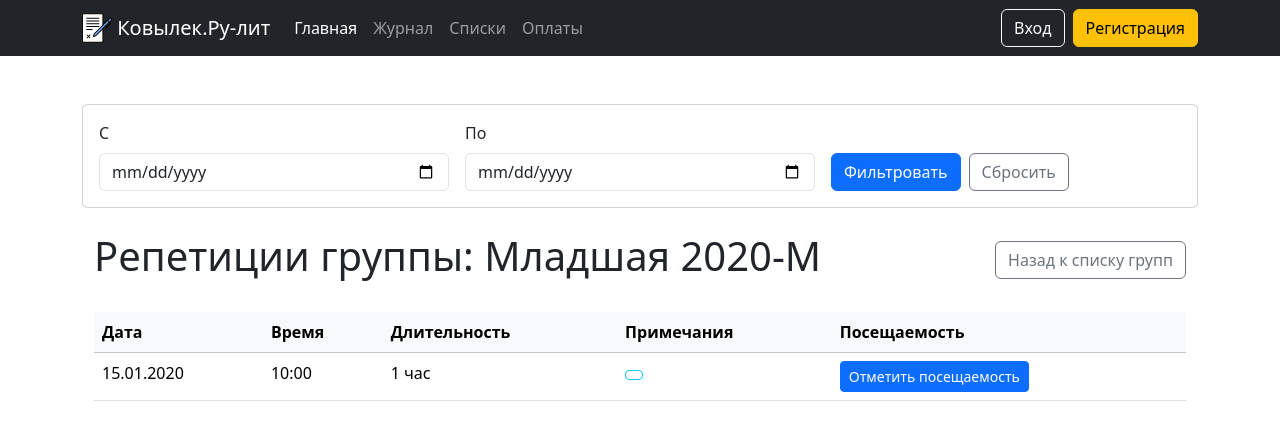
After one commit to GeeMoowy/DB_Kovylek_prod, a Django app: page /attendance/repetition_list/1 in a window 1280 px wide. The commit adds this page. Shown: the top 440 px of the page. Run offline with Django 5.2, Linux system fonts and the light colour scheme; tables that the repository leaves empty hold one stand-in row (values such as "Sample post"); some libraries are stand-ins or nearby versions.

Commit message:
modify HomeView

```diff
--- /dev/null
+++ b/attendance/templates/attendance/repetition_list.html
@@ -0,0 +1,116 @@
+{% extends 'attendance/base.html' %}
+
+{% block title %}Домашняя посещаемости{% endblock %}
+
+{% load static %}
+
+{% block content %}
+<div class="card mb-4">
+    <div class="card-body">
+        <form method="get" class="row g-3">
+            <div class="col-md-4">
+                <label for="date_from" class="form-label">С</label>
+                <input type="date" class="form-control" id="date_from" name="date_from">
+            </div>
+            <div class="col-md-4">
+                <label for="date_to" class="form-label">По</label>
+                <input type="date" class="form-control" id="date_to" name="date_to">
+            </div>
+            <div class="col-md-4 d-flex align-items-end">
+                <button type="submit" class="btn btn-primary">Фильтровать</button>
+                <a href="?" class="btn btn-outline-secondary ms-2">Сбросить</a>
+            </div>
+        </form>
+    </div>
+</div>
+<div class="container mt-4">
+    <div class="d-flex justify-content-between align-items-center mb-4">
+        <h1>Репетиции группы: {{ group }}</h1>
+        <a href="{% url 'attendance:home' %}" class="btn btn-outline-secondary">Назад к списку групп</a>
+    </div>
+
+    {% if repetitions %}
+    <div class="table-responsive">
+        <table class="table table-hover">
+            <thead class="table-light">
+                <tr>
+                    <th>Дата</th>
+                    <th>Время</th>
+                    <th>Длительность</th>
+                    <th>Примечания</th>
+                    <th>Посещаемость</th>
+                </tr>
+            </thead>
+            <tbody>
+                {% for repetition in repetitions %}
+                <tr>
+                    <td>{{ repetition.date|date:"d.m.Y" }}</td>
+                    <td>{{ repetition.start_time|time:"H:i" }}</td>
+                    <td>{{ repetition.get_duration_display }}</td>
+                    <td>
+                        {% if repetition.notes %}
+                        <button class="btn btn-sm btn-outline-info" data-bs-toggle="tooltip"
+                                title="{{ repetition.notes }}">
+                            <i class="bi bi-info-circle"></i>
+                        </button>
+                        {% endif %}
+                    </td>
+                    <td>
+                        <a class="btn btn-sm btn-primary">
+                            Отметить посещаемость
+                        </a>
+                    </td>
+                </tr>
+                {% endfor %}
+            </tbody>
+        </table>
+        {% if is_paginated %}
+            <nav aria-label="Page navigation">
+                <ul class="pagination justify-content-center mt-4">
+                    {% if page_obj.has_previous %}
+                        <li class="page-item">
+                            <a class="page-link" href="?page={{ page_obj.previous_page_number }}">&laquo;</a>
+                        </li>
+                    {% endif %}
+                    {% for num in page_obj.paginator.page_range %}
+                        <li class="page-item {% if page_obj.number == num %}active{% endif %}">
+                            <a class="page-link" href="?page={{ num }}">{{ num }}</a>
+                        </li>
+                    {% endfor %}
+                    {% if page_obj.has_next %}
+                        <li class="page-item">
+                            <a class="page-link" href="?page={{ page_obj.next_page_number }}">&raquo;</a>
+                        </li>
+                    {% endif %}
+                </ul>
+            </nav>
+        {% endif %}
+    </div>
+    {% else %}
+    <div class="alert alert-info">
+        Нет запланированных репетиций для этой группы
+    </div>
+    {% endif %}
+</div>
+
+<script>
+// Активируем всплывающие подсказки после загрузки DOM
+document.addEventListener('DOMContentLoaded', function() {
+    // Инициализация tooltips
+    const tooltips = document.querySelectorAll('[data-bs-toggle="tooltip"]');
+    tooltips.forEach(tooltip => {
+        new bootstrap.Tooltip(tooltip);
+    });
+});
+</script>
+
+<style>
+    /* Стили для таблицы */
+    .table-hover tbody tr:hover {
+        background-color: rgba(0, 123, 255, 0.05);
+    }
+    th {
+        white-space: nowrap;
+    }
+</style>
+{% endblock %}
--- a/attendance/urls.py
+++ b/attendance/urls.py
@@ -1,11 +1,12 @@
 from django.urls import path
 
 from attendance.apps import AttendanceConfig
-from attendance.views import HomeView
+from attendance.views import HomeView, RepetitionListView
 
 
 app_name = AttendanceConfig.name
 
 urlpatterns=[
-    path('home/', HomeView.as_view(), name='home'),
+    path('', HomeView.as_view(), name='home'),
+    path('repetition_list/<int:pk>', RepetitionListView.as_view(), name='repetition_list')
 ]
--- a/attendance/views.py
+++ b/attendance/views.py
@@ -1,7 +1,63 @@
-from django.views.generic import TemplateView
+from datetime import date
+from django.views.generic import ListView
+from django.db.models import Count, Q
+
+from attendance.models import Repetition
+from students.models import Group
 
 
-class HomeView(TemplateView):
+class HomeView(ListView):
     """Контроллер главной страницы"""
 
+    model = Group
     template_name = 'attendance/home.html'
+    context_object_name = 'groups'
+
+    def get_queryset(self):
+        """  """
+        today = date.today()
+        # Определяем текущий учебный год
+        if today.month >= 6:
+            start_date = date(today.year, 6, 1)
+            end_date = date(today.year + 1, 5, 31)
+        else:
+            start_date = date(today.year - 1, 6, 1)
+            end_date = date(today.year, 5, 31)
+        return Group.objects.filter(is_active=True).prefetch_related('students').annotate(
+            current_year_repetitions=Count(
+                'repetition',
+                filter=Q(
+                    repetition__date__gte=start_date,
+                    repetition__date__lte=end_date
+                )
+            )
+        )
+
+
+class RepetitionListView(ListView):
+    """  """
+
+    template_name = 'repetition_list.html'
+    context_object_name = 'repetitions'
+    paginate_by = 10
+
+    def get_queryset(self):
+        group_id = self.kwargs['pk']
+        queryset = Repetition.objects.filter(group_id=group_id)
+
+        # Фильтрация по дате (если переданы параметры)
+        date_from = self.request.GET.get('date_from')
+        date_to = self.request.GET.get('date_to')
+
+        if date_from:
+            queryset = queryset.filter(date__gte=date_from)
+        if date_to:
+            queryset = queryset.filter(date__lte=date_to)
+
+        return queryset.order_by('-date', 'start_time')
+
+    def get_context_data(self, **kwargs):
+        context = super().get_context_data(**kwargs)
+        group_id = self.kwargs['pk']
+        context['group'] = Group.objects.get(id=group_id)
+        return context
```
Also changed, not shown: attendance/templates/attendance/home.html (+53 -1 lines), attendance/templates/attendance/attendance_for_repetition.html (added), attendance/utils.py (added).
